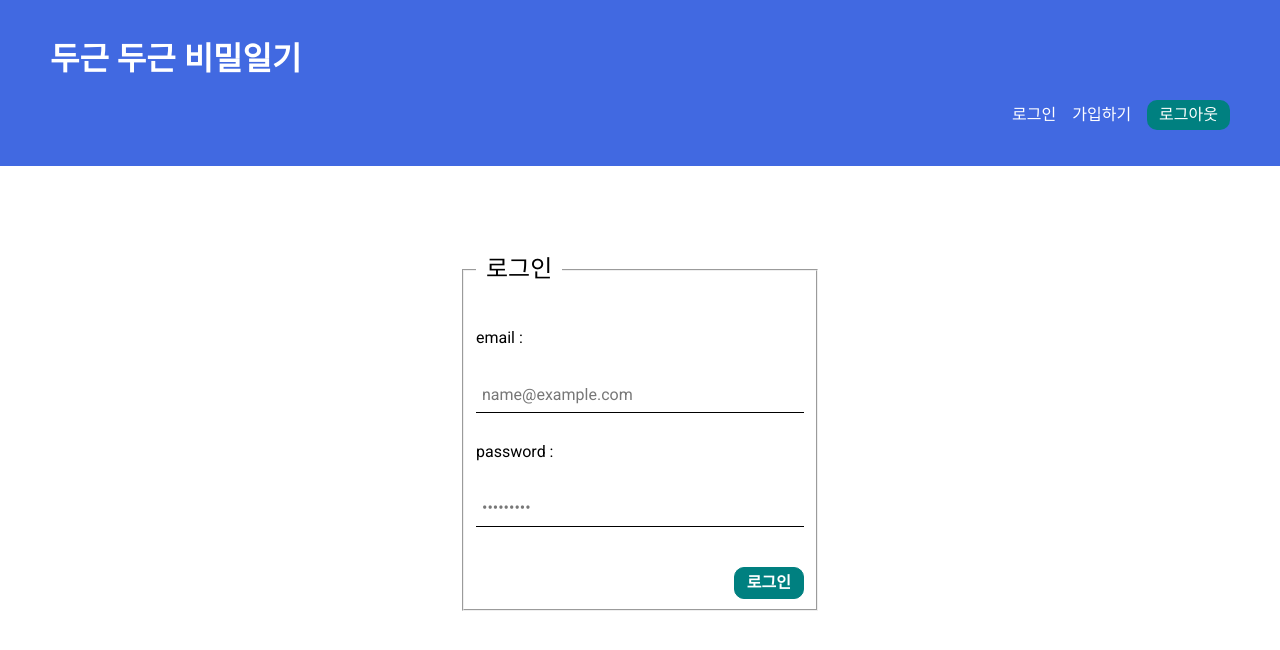
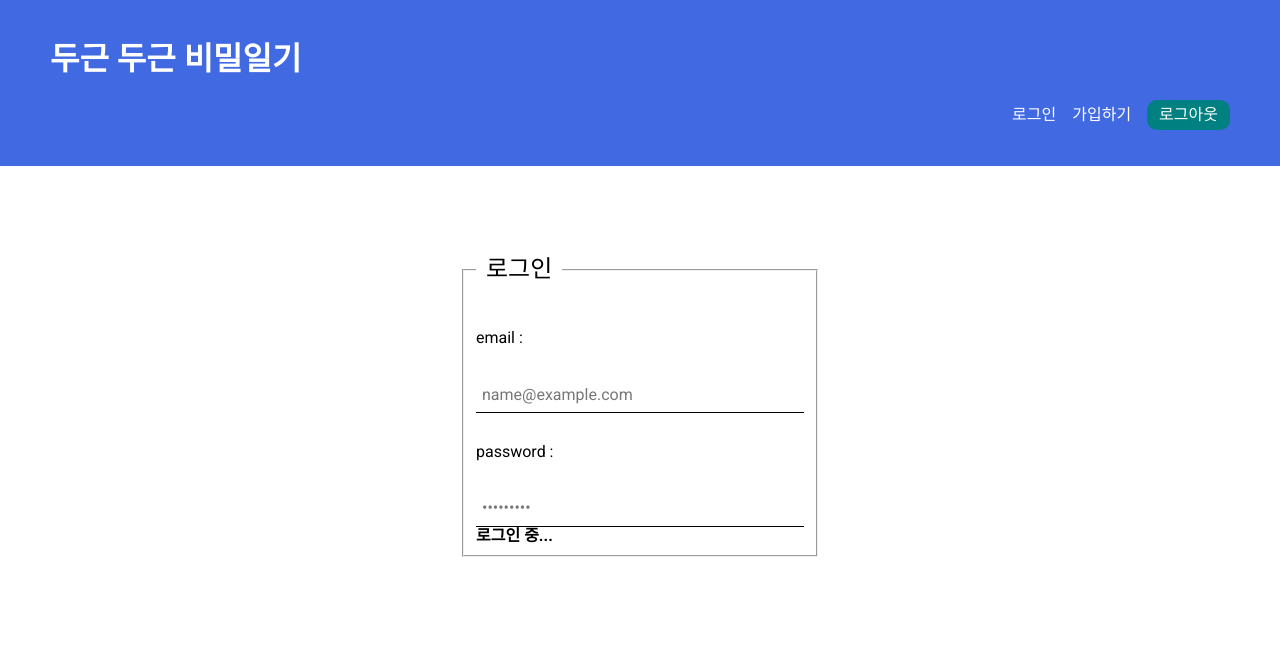
Before and after one commit to Wjyeop/my-diary, a React (Create React App) app: page /login in a window 1280 px wide. Both pictures are taken after typing "name@example.com", "Sample123" into the empty fields and a click on the button "로그인". Shown: the top 650 px of the page. Built offline with nearby package versions, Linux system fonts and the light colour scheme; no server answers.

Commit message:
로그인 기능 구현

```diff
--- /dev/null
+++ b/src/hooks/useLogin.js
@@ -0,0 +1,33 @@
+import { useState } from "react"
+import { appAuth } from '../firebase/config'
+import { signInWithEmailAndPassword } from "firebase/auth"
+import { useAuthContext } from "./useAuthContext";
+
+export const useLogin = () => {
+    // 에러 정보 저장
+    const [error, setError] = useState(null);
+    //현재 서버와 통신 상태를 저장
+    const [isPending, setIsPending] = useState(false);
+    const { dispatch } = useAuthContext();
+
+    const login = (email, password) => {
+        setError(null); //에러가 없습니다.
+        setIsPending(true); // 통신중입니다.
+
+        signInWithEmailAndPassword(appAuth,email,password)
+        .then((userCredential)=>{
+            const user = userCredential.user;
+            dispatch({ type: 'login', payload: user })
+            setError(null);
+            setIsPending(false);
+            if(!user){
+                throw new Error('회원가입에 실패했습니다.');
+            }
+        }).catch((err)=>{
+            setError(err.message);
+            setIsPending(false);
+        });
+
+    }
+    return{error, isPending, login}
+}
--- a/src/pages/login/Login.js
+++ b/src/pages/login/Login.js
@@ -1,10 +1,13 @@
 import { useState } from 'react'
 import styles from './Login.module.css'
+import { useLogin } from '../../hooks/useLogin';
 
 export default function Login() {
 
     const [email, setEmail] = useState('');
     const [password, setPassword] = useState('');
+    const { error, isPending, login } = useLogin();
+
     const handleData = (e) => {
         if(e.target.type === "email") {
             setEmail(e.target.value);
@@ -15,7 +18,7 @@
 
     const handleSubmit = (e) => {
         e.preventDefault();
-        console.log(email,password);
+        login(email, password);
     }
 
     return (
@@ -30,9 +33,10 @@
                 <input type="password" id="myPassword" required value={password} onChange=
                 {handleData}/>
 
-                <button type='submit' className={styles.btn}>로그인</button>
+                {!isPending && <button type='submit' className={styles.btn}>로그인</button>}
+                {isPending && <strong>로그인 중...</strong>}
+                {error && <strong>{error}</strong>}
             </fieldset>
-
         </form>
     )
 }
```
